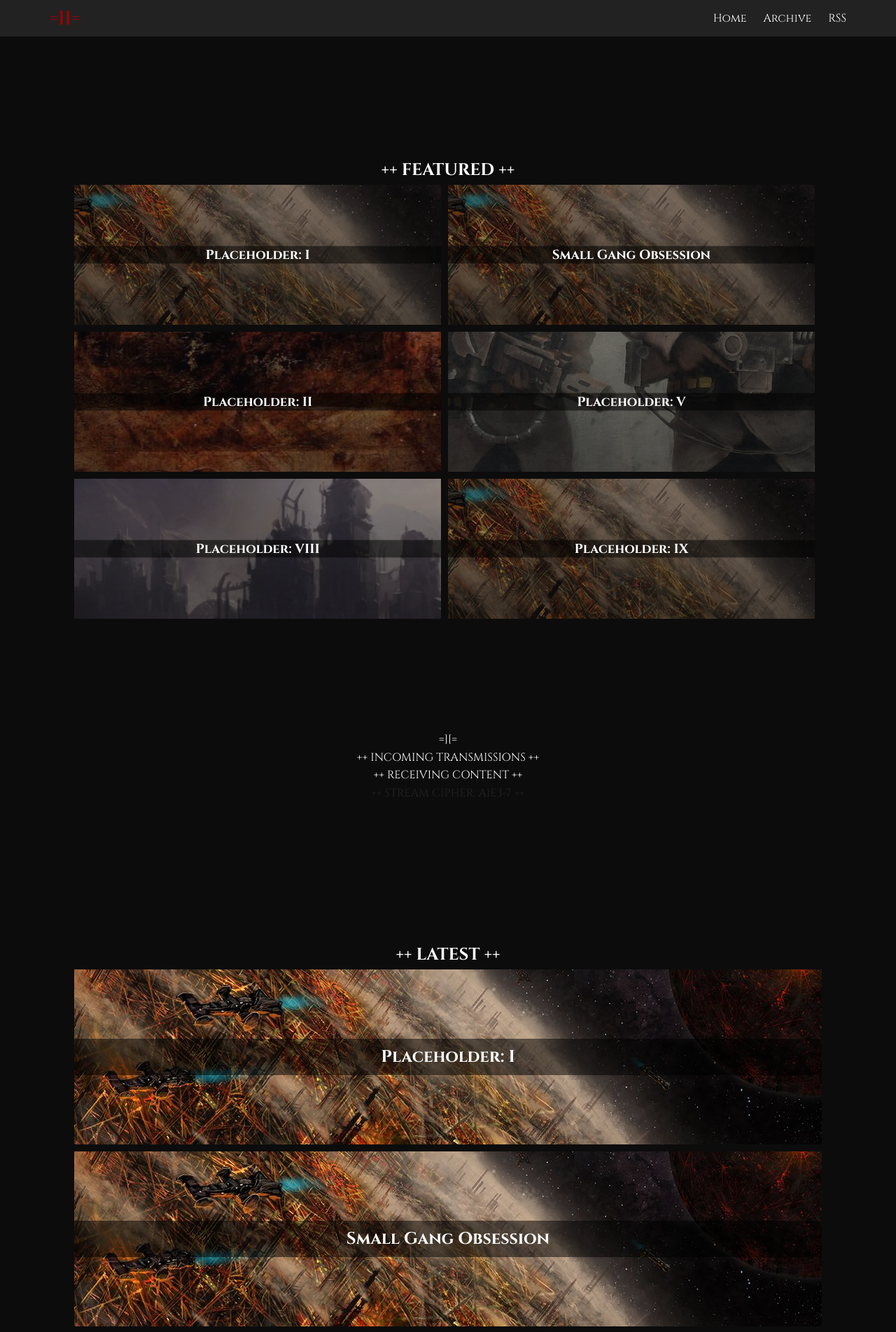
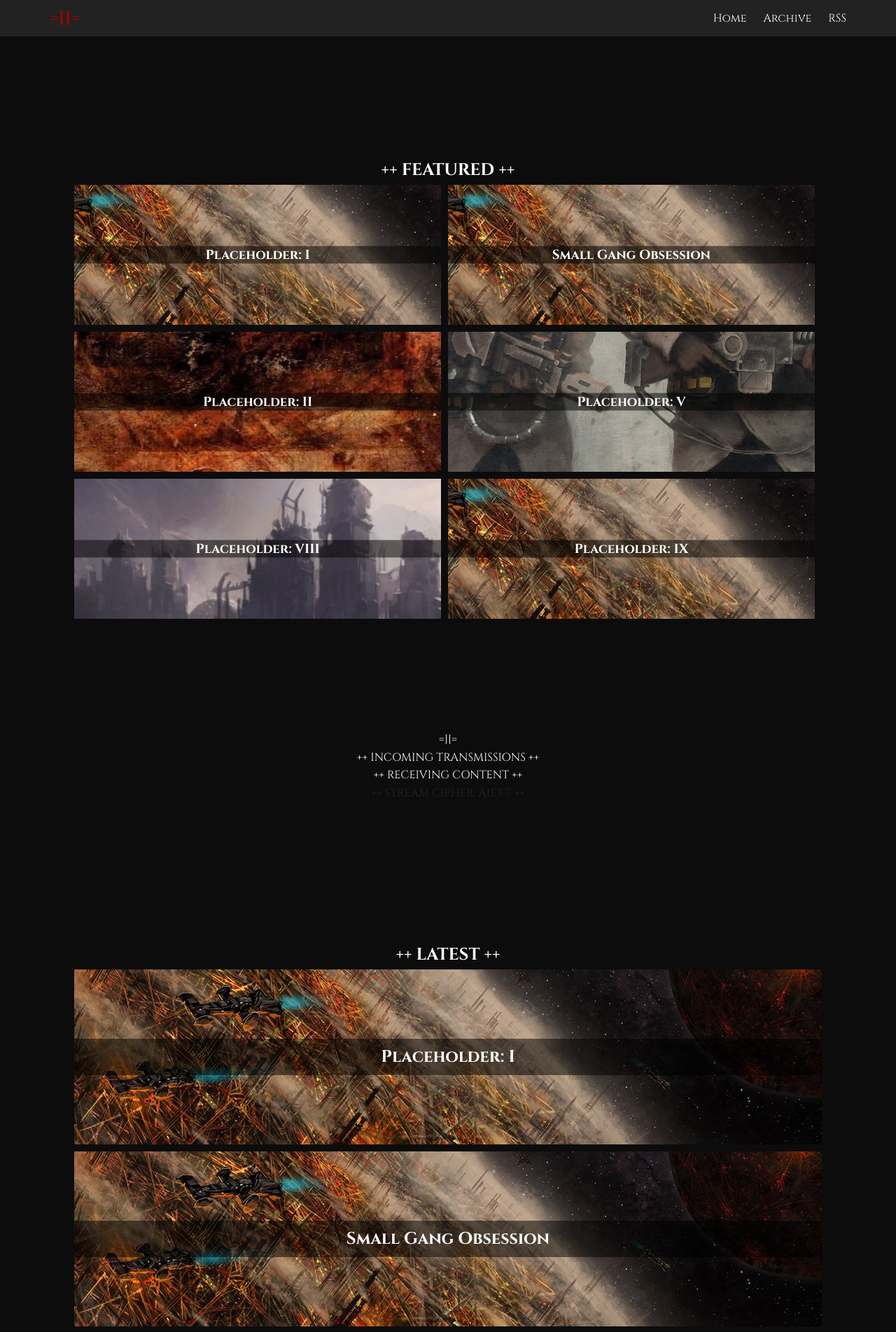
Before and after one commit to bull-sec/inq28, a Jekyll site: the page built from index.md, in a window 1280 px wide. Shown: the top 1903 px of the page at 70% size. Built offline with Jekyll 4.4.1, drawn with Linux system fonts in a browser that asks for light colours.

Commit message:
updated for edge only

```diff
--- a/_sass/main.scss
+++ b/_sass/main.scss
@@ -203,11 +203,9 @@
   height: auto; /* Set the image height to its original size */
   transform: translate(-50%, -50%); /* Center the image */
 
-    /* Create the gradient fade effect */
-  mask-image: linear-gradient(to bottom, rgba(0, 0, 0, 1), rgba(0, 0, 0, 0));
-  mask-size: cover;
-  -webkit-mask-image: linear-gradient(to bottom, rgba(0, 0, 0, 1), rgba(0, 0, 0, 0));
-  -webkit-mask-size: cover;
+  /* Apply gradient to fade edges */
+  mask-image: radial-gradient(circle, rgba(0, 0, 0, 1) 85%, rgba(0, 0, 0, 0) 100%);
+  -webkit-mask-image: radial-gradient(circle, rgba(0, 0, 0, 1) 85%, rgba(0, 0, 0, 0) 100%);
 }
 
 .overlay-container {
```
